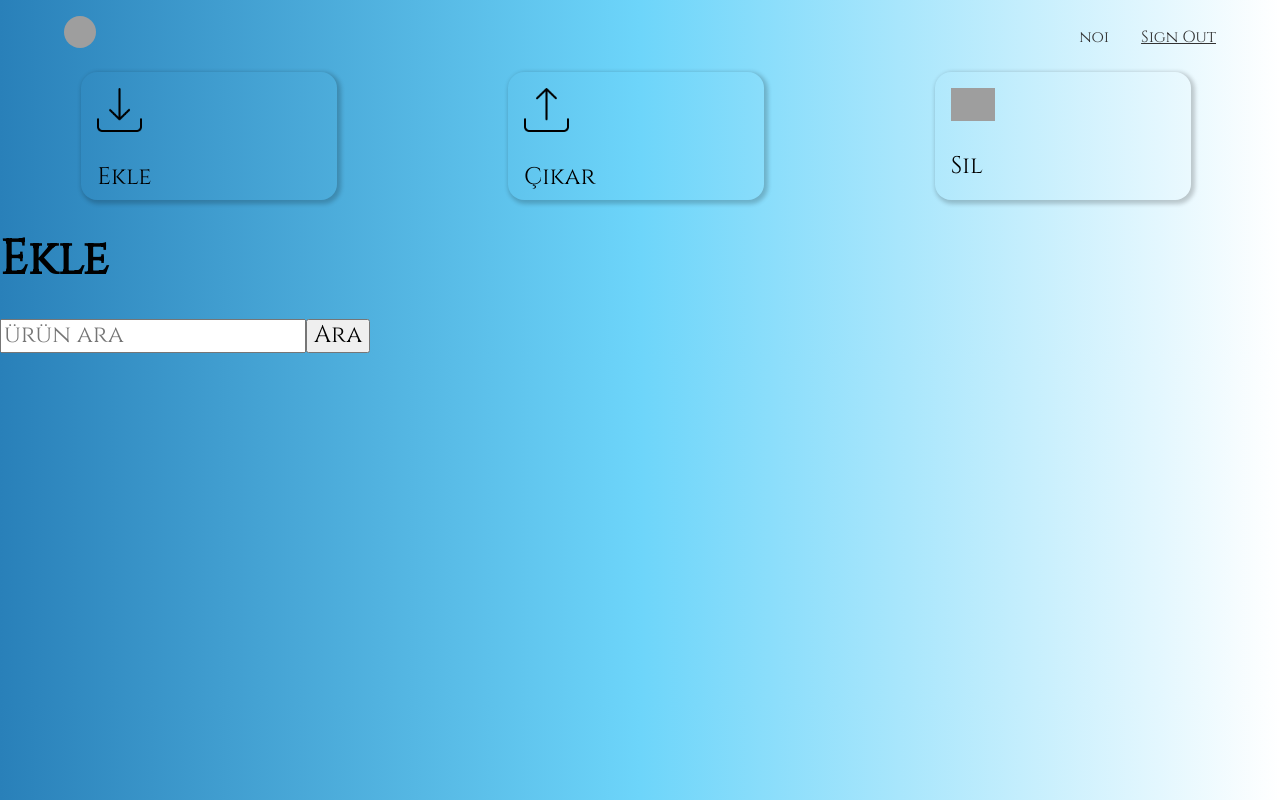
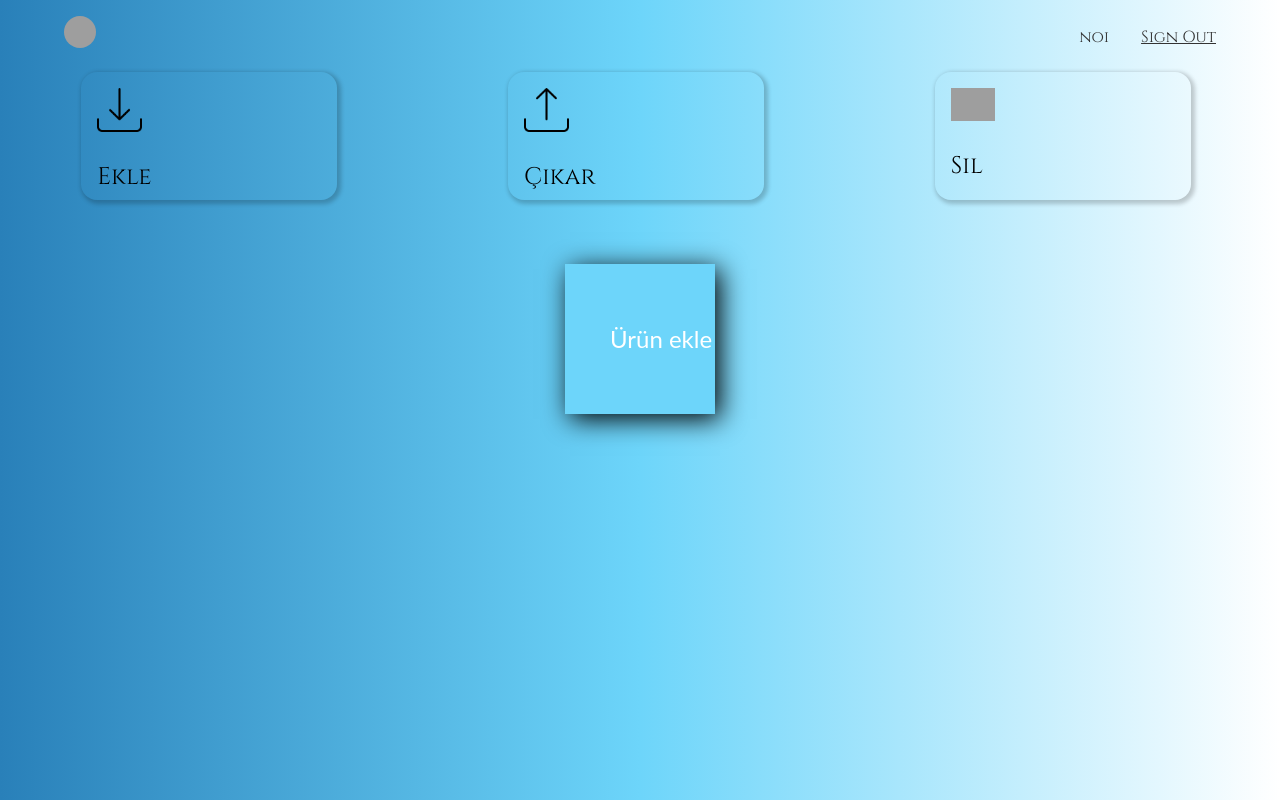
Before and after one commit to noiqum/stock-tracker-app, a React (Create React App) app in the folder stocktrackerapp/: page / in a window 1280 px wide. Both pictures are taken after a click on the element "Ekle". Built offline with nearby package versions, Linux system fonts and the light colour scheme; grey boxes are pictures that could not be loaded.

Commit message:
item add form was created

```diff
--- a/stocktrackerapp/src/App.js
+++ b/stocktrackerapp/src/App.js
@@ -23,9 +23,7 @@ constructor(){
 	}
 }
 
-onsearchChange =(event)=>{
-	console.log(event.target.value);
-}
+
 
 onClickEkle =(event)=>{
 	this.setState({click:'ekle'});
@@ -48,11 +46,11 @@ render(){
 				<Mainbutton buttonname={'Çıkar'} src= {'cikar.png'} onclick={this.onClickCikar}/>
 				<Mainbutton buttonname={'Sil'} src={'sil.png'} onclick={this.onClickSil}/>
 			</div>
-			<div className="flex">
+			<div className="flex justify-center pv5 tc">
 				<Container clicked={this.state.click}/>
 			</div>
 			<div>
-				<SearchBox searchChange={this.onsearchChange}/>
+
 			</div>
 		</div>
 		);
--- a/stocktrackerapp/src/Container.css
+++ b/stocktrackerapp/src/Container.css
@@ -0,0 +1,47 @@
+.ContainerEkle {
+	display: flex;
+	align-items: center;
+  justify-content: center;
+  align-items: center;
+  background: #333;
+  font-family: 'Lato', sans-serif;
+}
+.box{
+  display: flex;
+  justify-content: space-between;
+  align-items: center;
+  width: 150px;
+  height: 150px;
+  background-color: #6DD5FA;
+  color: white;
+  box-shadow: 5px 5px 25px #000;
+  overflow: hidden;
+  white-space: nowrap;
+  cursor: pointer;
+  transition: all 1s;
+}
+.box1{
+	justify-content: center;
+	opacity: 1;
+  transform: translateX(45px);
+  transition: opacity 0.5s 2s, transform 0.5s 0.5s;
+}
+.box2{
+	opacity: 0;
+  transform: translateX(500px);
+  transition: opacity 0.5s 1s, transform 0.5s 1s;
+}
+.box:hover {
+	height: 400px;
+  width: 300px;
+  background-color: #ffa64d;
+  box-shadow: -5px 5px 25px #000;
+}
+.box:hover .box1 {
+  opacity: 0;
+  transform: translateX(-500px);
+}
+.box:hover .box2 {
+  opacity: 1;
+  transform: translateX(-100px);
+}
--- a/stocktrackerapp/src/ContainerCikar.js
+++ b/stocktrackerapp/src/ContainerCikar.js
@@ -1,13 +1,22 @@
 import React from 'react';
 import './Container.css';
+import SearchBox from './SearchBox';
 
 
 
 class ContainerCikar extends React.Component {
+
+onsearchChange =(event)=>{
+	console.log(event.target.value);
+}
+
+
 render(){
+
 	return(
 			<div>
 				<h1>Çıkar</h1>
+				<SearchBox searchChange={this.onsearchChange}/>
 			</div>
 		);
 }
--- a/stocktrackerapp/src/ContainerEkle.js
+++ b/stocktrackerapp/src/ContainerEkle.js
@@ -1,13 +1,58 @@
 import React from 'react';
 import './Container.css';
+import 'tachyons';
 
 
 
 class ContainerEkle extends React.Component {
 render(){
 	return(
-			<div>
-					<h1>Ekle</h1>
+			<div className='ContainerEkle'>
+				<div className='box'>
+
+				<span className='box1'>Ürün ekle</span>
+				<div className='box2'>
+					<form className='flex flex-column'>
+						Kategori
+	  					<div className='w-25 pa1 mr1'>
+	  					<input  type="radio" name="kategori" value="bilgi-işlem"/>
+	  					bilgi-işlem
+	  					</div>
+	  					<div className='w-25 pa1 mr1'>
+	  					<input type="radio" name="kategori" value="ofis malzemeleri"/>
+	  					ofis malzemeleri
+	  					</div>
+	  					<div className='w-25 pa1 mr1'>
+	  					<input type="radio" name="kategori" value="mutfak"/>
+	  					mutfak
+	  					</div>
+	  					<div className='w-25 pa1 mr1'>
+	  					<input type='text' name="ürün adı" placeholder="ürün adı"/>
+	  					</div>
+	  					<div className='w-25 pa1 mr1'>
+	  					<input type="text" name="barcode" placeholder="barcode"/>
+	  					</div>
+	  					<div className='w-25 pa1 mr1'>
+	  					<input  type="radio" name="birim" value="kutu"/>
+	  					kutu
+	  					</div>
+	  					<div className='w-25 pa1 mr1'>
+	  					<input type="radio" name="birim" value="paket"/>
+	  					paket
+	  					</div>
+	  					<div className='w-25 pa1 mr1'>
+	  					<input type="radio" name="birim" value="adet"/>
+	  					adet
+	  					</div>
+	  					<div>
+	  					<input className='w-25 pa1 mr1' type="text" name="adet" placeholder="sayı"/>
+	  					</div>
+	  					<div>
+	  					<button type="submit">Ekle</button>
+	  					</div>
+					</form>
+				</div>
+				</div>
 			</div>
 		);
 }
--- a/stocktrackerapp/src/ContainerSil.js
+++ b/stocktrackerapp/src/ContainerSil.js
@@ -1,13 +1,21 @@
 import React from 'react';
 import './Container.css';
+import SearchBox from './SearchBox';
 
 
 
 class ContainerSil extends React.Component {
+		onsearchChange =(event)=>{
+	console.log(event.target.value);
+}
+
+
 render(){
+
 	return(
 			<div>
 				<h1>Sil</h1>
+				<SearchBox searchChange={this.onsearchChange}/>
 			</div>
 		);
 }
--- a/stocktrackerapp/src/SearchBox.js
+++ b/stocktrackerapp/src/SearchBox.js
@@ -4,6 +4,7 @@ import React from 'react';
 
 class SearchBox extends React.Component {
 render(props){
+
 	return(
 			<div>
 				<input
```
